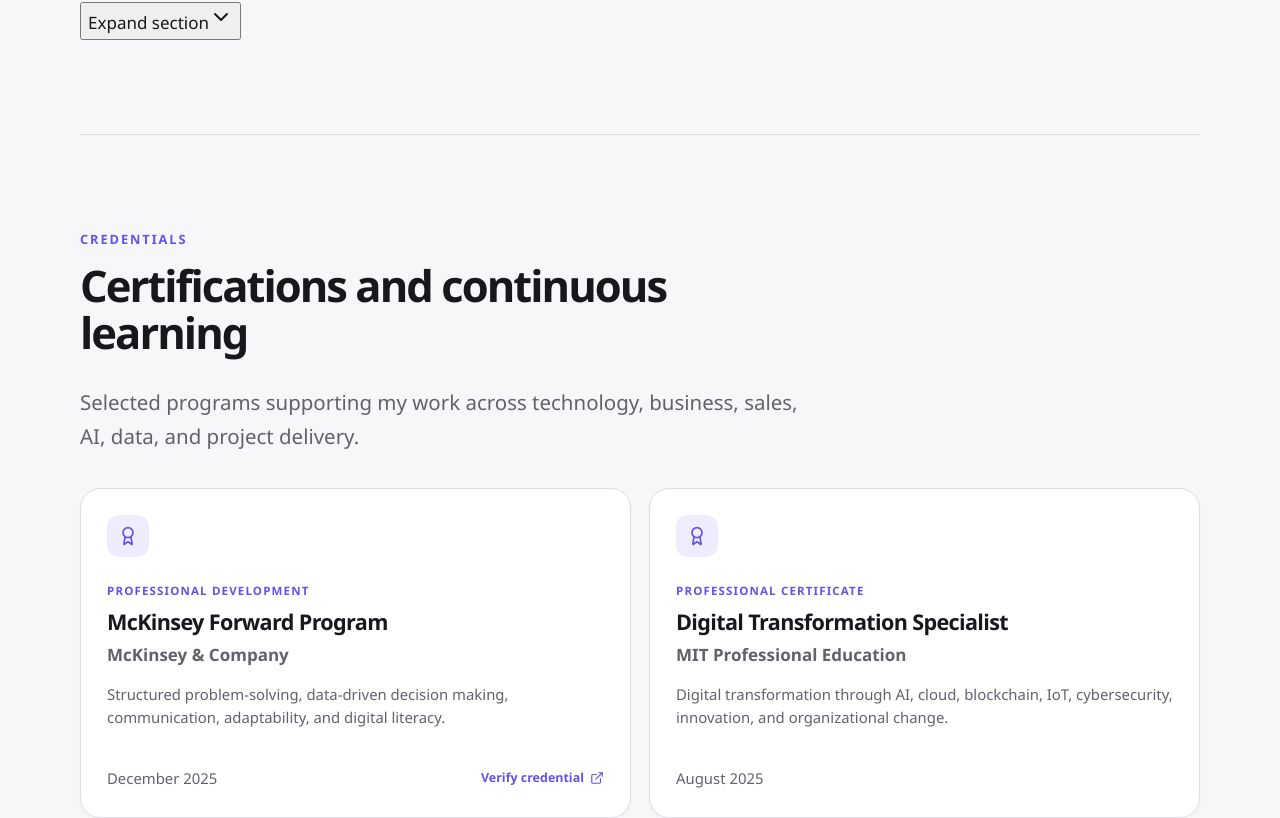
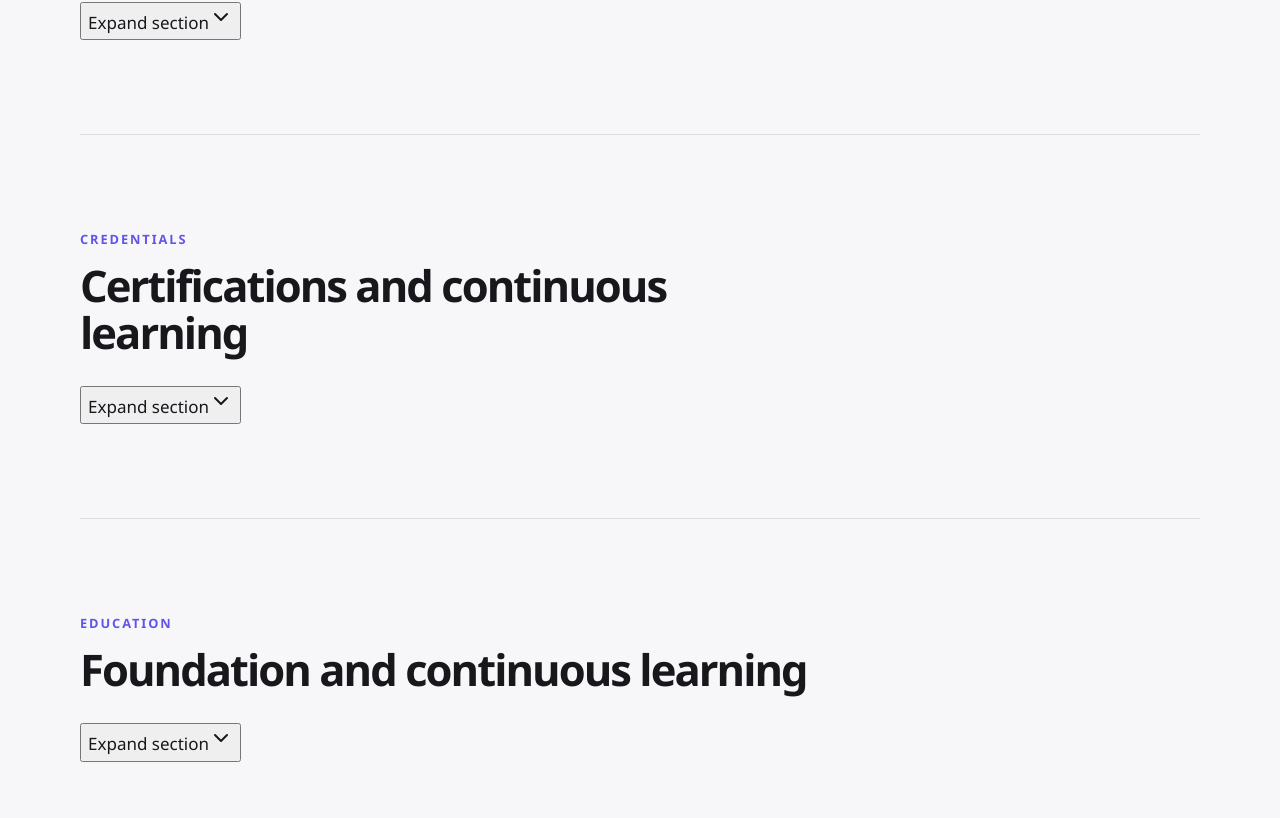
Before and after one commit to h8hyf2rw9y-afk/Portfolio, a React (Vite) app: page / in a window 1280 px wide. Shown: the part 5087-5905 px from the top of the page. Built offline with nearby package versions, Linux system fonts and the light colour scheme.

Commit message:
Make certifications section collapsible

```diff
--- a/src/components/CertificationsSection.tsx
+++ b/src/components/CertificationsSection.tsx
@@ -2,6 +2,7 @@
 import { AnimatePresence, motion } from "motion/react";
 import { Award, ChevronDown, ExternalLink } from "lucide-react";
 import { certificationText, certifications, type CertificationLanguage } from "../data/certifications";
+import { CollapsibleSection } from "./CollapsibleSection";
 
 type CertificationsSectionProps = { language: CertificationLanguage };
 
@@ -11,9 +12,7 @@
   const visible = expanded ? certifications : certifications.filter(item => item.featured);
 
   return (
-    <section id="certifications">
-      <p className="kicker">{t.kicker}</p>
-      <h2>{t.title}</h2>
+    <CollapsibleSection id="certifications" kicker={t.kicker} title={t.title} language={language} defaultOpen={false}>
       <p className="body-copy certifications-intro">{t.intro}</p>
       <motion.div className="certification-grid" layout>
         <AnimatePresence initial={false}>
@@ -48,6 +47,6 @@
         {expanded ? t.showLess : t.showAll}
         <ChevronDown className={expanded ? "rotated" : ""} />
       </button>
-    </section>
+    </CollapsibleSection>
   );
 }
```
